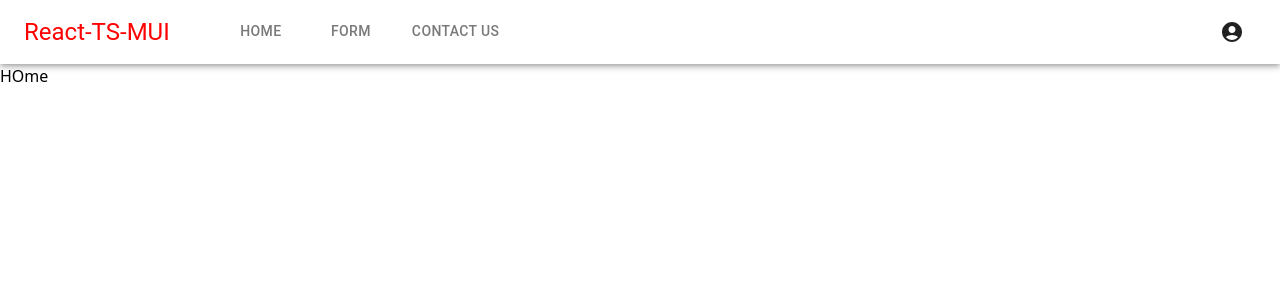
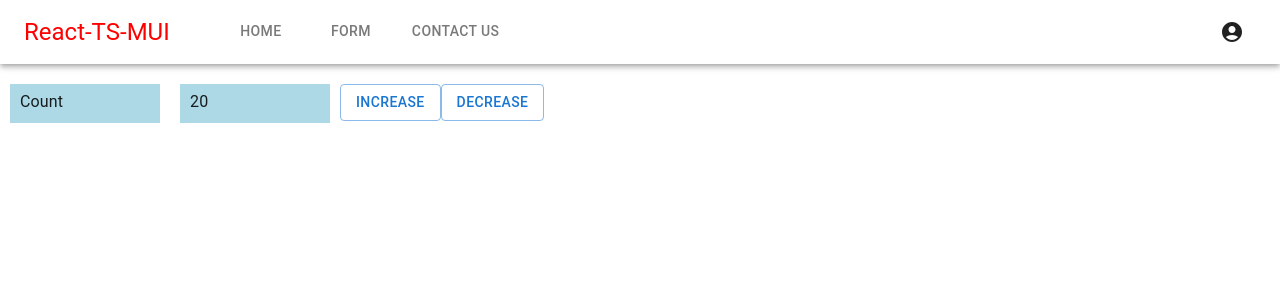
Before and after one commit to amangarg12345/react-ts-mui, a React (Create React App) app: page / in a window 1280 px wide. Shown: the top 300 px of the page. Built offline with nearby package versions, Linux system fonts and the light colour scheme.

Commit message:
Design of Home Page

```diff
--- a/src/Components/Home.tsx
+++ b/src/Components/Home.tsx
@@ -1,10 +1,25 @@
+import { Box, Button, InputBase } from '@mui/material'
 import React from 'react'
+import styled from 'styled-components'
 
+const Val = styled(InputBase)`
+background-color: lightblue;
+border-style: solid;
+margin: 20px 10px 20px 10px;
+padding : 5px 0 5px 10px;
+width : 150px;
+`
 const Home = () => {
   return (
-    <div>
-      <h1>HOme</h1>
-    </div>
+    <>
+    <Box>
+      <Val value="Count" readOnly size='small'></Val>
+      <Val value="20" readOnly size='small'></Val>
+      <Button variant="outlined">Increase</Button>
+      <Button variant="outlined">Decrease</Button>
+    </Box>
+    </>
+
   )
 }
 
```
